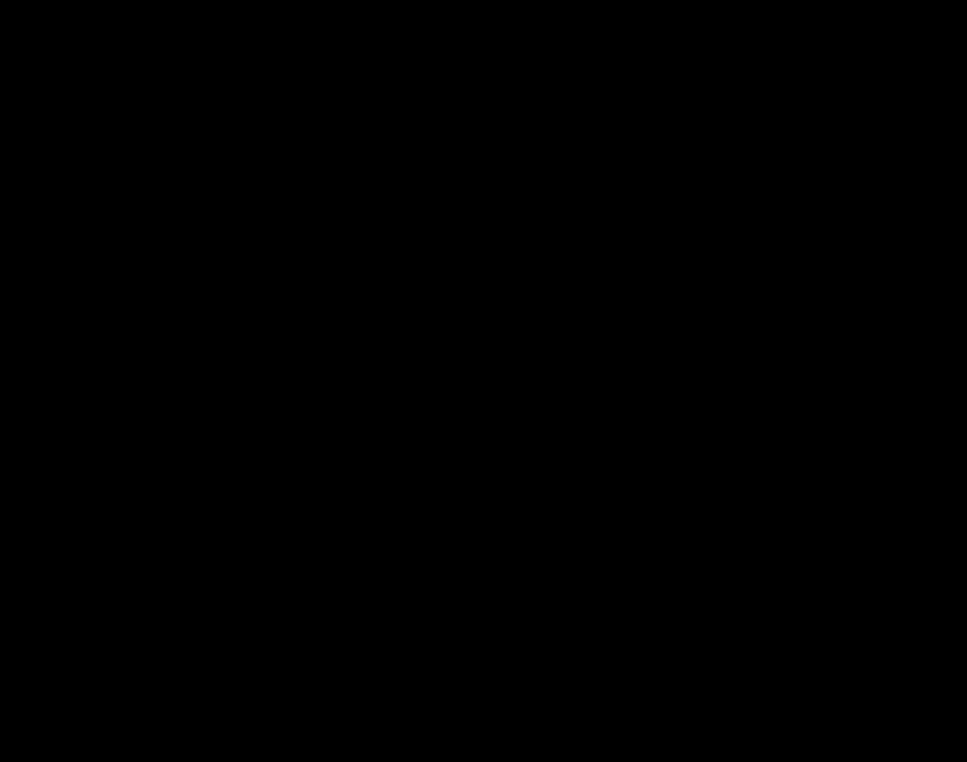
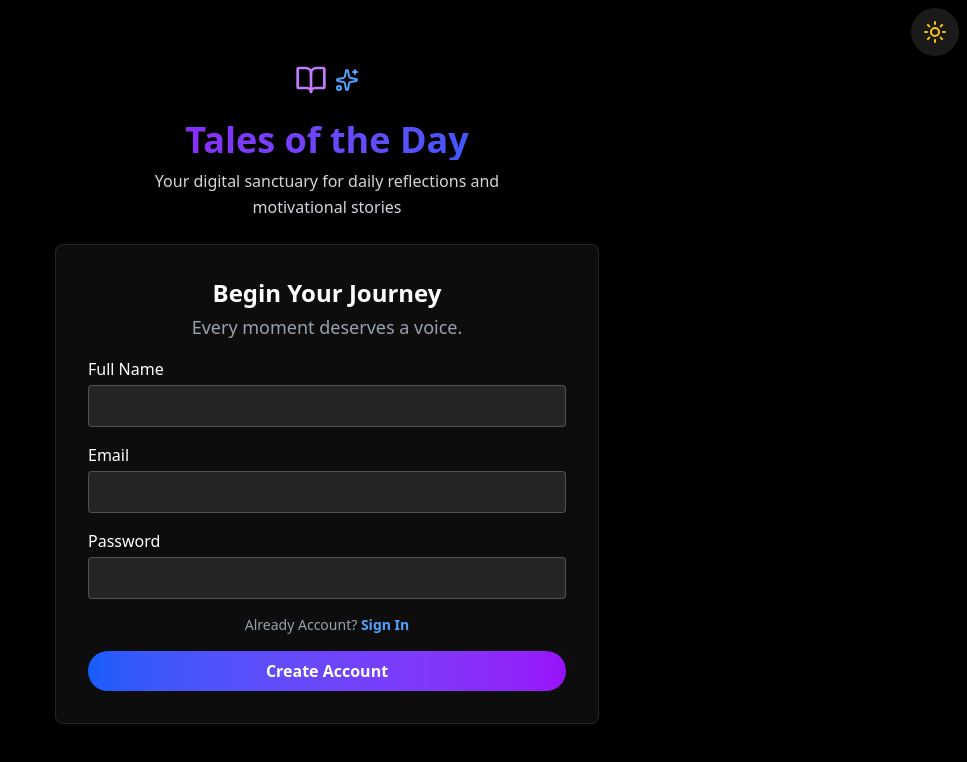
Before and after one commit to harshkumar2003/Tales-of-the-day2.0, a React (Vite) app: page /signup in a window 1280 px wide. Shown: the top 762 px of the page, without its empty margins (313-1280 px from the left). Built offline with nearby package versions, Linux system fonts and the light colour scheme; no server answers.

Commit message:
login&signup

```diff
--- a/package.json
+++ b/package.json
@@ -11,6 +11,7 @@
   },
   "dependencies": {
     "@tailwindcss/postcss": "^4.1.10",
+    "firebase": "^11.9.1",
     "lucide-react": "^0.525.0",
     "react": "^19.1.0",
     "react-dom": "^19.1.0",
--- /dev/null
+++ b/src/Components/InputForm.jsx
@@ -0,0 +1,41 @@
+import React from "react";
+
+const InputForm = ({
+  heading,
+  sub,
+  label,
+  type = "text",
+  name,
+  value,
+  onChange,
+}) => {
+  return (
+    <div className="mb-4 ">
+      {/* Render heading and subheading only if present */}
+      {heading && (
+        <h2 className="text-2xl font-bold mb-1 text-center">{heading}</h2>
+      )}
+      {sub && <p className="text-lg text-gray-400 mb-2 text-center">{sub}</p>}
+
+      {/* Render input field only if label is passed */}
+      {label && (
+        <div>
+          <label className="block mb-1 font-medium">{label}</label>
+          <input
+            type={type}
+            name={name}
+            value={value}
+            onChange={onChange}
+            required
+            className="w-full p-2 rounded border focus:outline-none
+             bg-white/80 text-black placeholder:text-gray-500
+             dark:bg-white/10 dark:text-white dark:placeholder:text-white/40
+             border-gray-300 dark:border-white/20"
+          />
+        </div>
+      )}
+    </div>
+  );
+};
+
+export default InputForm;
--- /dev/null
+++ b/src/Components/Login_Singuppage.jsx
@@ -0,0 +1,24 @@
+import { BookOpen, Sparkles } from 'lucide-react'
+import React from 'react'
+import ThemeToggle from '../Components/ThemeToggle'
+function Login_Singuppage() {
+  return (
+      <div className=''>
+            <div className='pt-2 flex justify-end p-2 '>
+                      <ThemeToggle/>
+                    </div>
+              <div className='flex justify-center items-center gap-2 mb-4 '>
+                <BookOpen className='h-8 w-8 text-purple-600 dark:text-purple-400'/>
+                <Sparkles className='h-6 w-6 text-blue-500 dark:text-blue-400'/>
+            </div>
+            <div className='text-center p-2 lg:w-md justify-self-center'>
+              <h1 className='text-4xl font-bold bg-gradient-to-r from-purple-600 to-blue-600 bg-clip-text text-transparent'>Tales of the Day</h1>
+              <p className="text-gray-600 dark:text-gray-300 mt-2 leading-relaxed">
+            Your digital sanctuary for daily reflections and motivational stories
+          </p>
+            </div>
+      </div>
+  )
+}
+
+export default Login_Singuppage
--- a/src/Pages/Login.jsx
+++ b/src/Pages/Login.jsx
@@ -1,11 +1,109 @@
-import React from 'react'
+import {useState} from "react";
+import { Link } from "react-router-dom";
+import Login_Singuppage from "../Components/Login_Singuppage";
+import { useNavigate } from "react-router-dom";
+import InputForm from "../Components/InputForm";
+import { signInWithEmailAndPassword } from "firebase/auth";
+import { doc, getDoc, setDoc } from "firebase/firestore";
+import { auth ,db } from "../utils/firebaseConfig";
+const Login = () => {
+  const reqinput = [
+    { label: "Email", type: "email", name: "email" },
+    { label: "Password", type: "password", name: "password" },
+  ];
+  const reqhead = [
+    {
+      heading: "Begin Your Journey",
+      sub: "Every moment deserves a voice.",
+    },
+  ];
 
-const Login = ()=> {
+  const [formData, setFormData] = useState({
+    email: "",
+    password: "",
+  });
+  const navigate = useNavigate();
+ const onChange = (e) => {
+    setFormData({ ...formData, [e.target.name]: e.target.value });
+  };
+
+
+  const handleLogin = async () => {
+    const{email,password} = formData;
+    try
+    {
+        const userCredential = await signInWithEmailAndPassword(auth,email,password);
+        const user = userCredential.user;
+
+        const userDocRef = doc(db,"users" ,user.uid);
+        const userDoc = await getDoc(userDocRef);
+        var userId;
+        if(userDoc.exists())
+        {
+            userId = user.uid;
+        }
+        alert("Signed in successfully!");
+        navigate("/dashboard");
+    }
+    catch(error)
+    {
+      alert(error.message);
+      console.error("Login error:", error);
+    }
+  };
+
+
+
+
   return (
-    <div>
+    <>
+      <div className="">
+        <div>
+          <Login_Singuppage />
+        </div>
 
-    </div>
-  )
-}
+        <div className="p-4   justify-self-center md:w-xl ">
+          <div className=" dark:bg-white/5 bg-white/10 dark:text-white backdrop-blur-md border border-white/20 dark:border-white/10 shadow-lg transition-all p-8 rounded-lg">
+            {reqhead.map((item, index) => (
+              <InputForm
+                key={`head-${index}`}
+                heading={item.heading}
+                sub={item.sub}
+              />
+            ))}
 
-export default Login
+            {reqinput.map((item, index) => (
+              <InputForm
+                key={`input-${index}`}
+                label={item.label}
+                name={item.name}
+                type={item.type}
+                value={formData[item.name]}
+                onChange={onChange}
+              />
+            ))}
+            <p className="mt-4 text-sm text-gray-600 dark:text-gray-400 text-center">
+              Don’t have an account?{" "}
+              <Link
+                to="/signup"
+                className="font-semibold text-blue-600 dark:text-blue-400 hover:underline transition"
+              >
+                Create Account
+              </Link>
+            </p>
+
+            <button
+            type="submit"
+              onClick={handleLogin}
+              className="mt-4 w-full bg-gradient-to-r from-blue-600 to-purple-600 hover:from-blue-700 hover:to-purple-700 rounded-4xl p-2 text-white font-bold "
+            >
+              Sign In
+            </button>
+          </div>
+        </div>
+      </div>
+    </>
+  );
+};
+
+export default Login;
--- a/src/Pages/Signup.jsx
+++ b/src/Pages/Signup.jsx
@@ -1,11 +1,102 @@
-import React from "react";
+import { useState } from "react";
+import { createUserWithEmailAndPassword } from "firebase/auth";
+import { doc, setDoc } from "firebase/firestore";
+import { auth , db} from "../utils/firebaseConfig";
+import { Link } from "react-router-dom";
+import Login_Singuppage from "../Components/Login_Singuppage";
+import InputForm from "../Components/InputForm";
+import { useNavigate } from 'react-router-dom';
+const Signup = () => {
+  const reqinput = [
+    { label: "Full Name", type: "text", name: "fullName" },
+    { label: "Email", type: "email", name: "email" },
+    { label: "Password", type: "password", name: "password" },
+  ];
+  const reqhead = [
+    {
+      heading: "Begin Your Journey",
+      sub: "Every moment deserves a voice.",
+    },
+  ];
 
-const Signup = () =>
-{
-    return(
-        <>
+  const [formData,setFormData] = useState({
+    fullName:"",
+    email:"",
+    password:"",
+  });
+  const navigate = useNavigate();
+  const handleChange = (e)=>{
 
-        </>
-    )
-}
-export default Signup
+    setFormData({ ...formData, [e.target.name]: e.target.value });
+  };
+
+    const handleSignUp= async()=>{
+        const {fullName,email,password} = formData;
+        try{
+            const userCredential = await createUserWithEmailAndPassword(auth,email,password);
+            const user = userCredential.user;
+            await setDoc(doc(db,"users",user.uid),{
+                fullName,
+                email,
+                createdAt: new Date(),
+            });
+            alert("done")
+            navigate("/login")
+        }
+        catch(error)
+        {
+            alert(error.message);
+        }
+    };
+
+  return (
+    <>
+      <div className="">
+        <div>
+          <Login_Singuppage />
+        </div>
+
+        <div className="p-4   justify-self-center md:w-xl ">
+          <div className=" dark:bg-white/5 bg-white/10 dark:text-white backdrop-blur-md border border-white/20 dark:border-white/10 shadow-lg transition-all p-8 rounded-lg">
+            {reqhead.map((item, index) => (
+              <InputForm
+                key={`head-${index}`}
+                heading={item.heading}
+                sub={item.sub}
+              />
+            ))}
+
+            {reqinput.map((item, index) => (
+              <InputForm
+                key={`input-${index}`}
+                label={item.label}
+                name={item.name}
+                type={item.type}
+                value={formData[item.name]}
+                onChange={handleChange}
+              />
+            ))}
+            <p className="mt-4 text-sm text-gray-600 dark:text-gray-400 text-center">
+              Already Account?{" "}
+              <Link
+                to="/login"
+                className="font-semibold text-blue-600 dark:text-blue-400 hover:underline transition"
+              >
+                Sign In
+              </Link>
+            </p>
+
+            <button
+              type="submit"
+              onClick={handleSignUp}
+              className="mt-4 w-full bg-gradient-to-r from-blue-600 to-purple-600 hover:from-blue-700 hover:to-purple-700 rounded-4xl p-2 text-white font-bold "
+            >
+              Create Account
+            </button>
+          </div>
+        </div>
+      </div>
+    </>
+  );
+};
+export default Signup;
```
Also changed, not shown: 2 other files (tests, documents, lock files or other folders).
